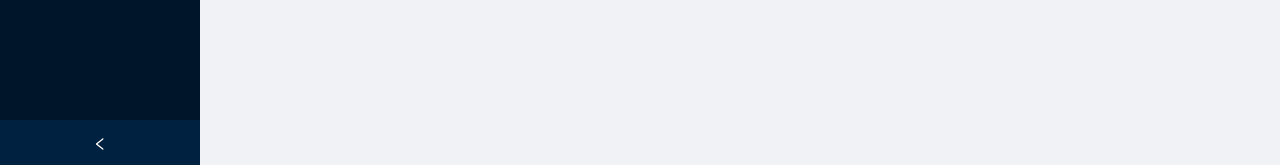
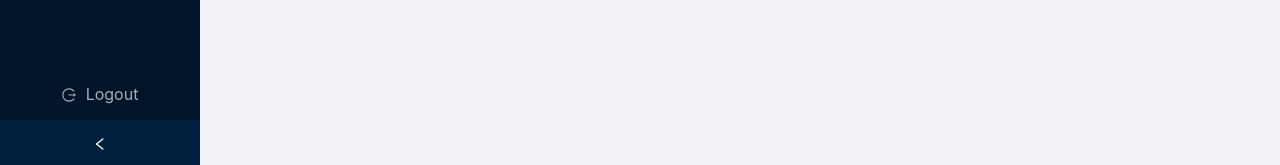
Before and after one commit to RasenganORG/Landmarks-FrontEnd, a React (Create React App) app: page / in a window 1280 px wide. Shown: the part 632-797 px from the top of the page. Built offline with nearby package versions, Linux system fonts and the light colour scheme; sample sign-in values are in the browser's storage.

Commit message:
feat: add ModalUI component and Logout modal

```diff
--- /dev/null
+++ b/src/components/Authenticate/Logout.js
@@ -0,0 +1,44 @@
+import { useDispatch } from 'react-redux';
+import { modalActions } from '../LayoutPage/modalSlice';
+import { logout, authActions } from './authSlice';
+
+import { Button, Form } from 'antd';
+import { useNavigate } from 'react-router-dom';
+
+export default function Logout() {
+  const navigate = useNavigate();
+  const dispatch = useDispatch();
+
+  const closeModalHandler = () => {
+    dispatch(modalActions.closeModal());
+  };
+
+  const onLogout = () => {
+    dispatch(logout());
+    dispatch(authActions.reset());
+    dispatch(modalActions.closeModal());
+    navigate('/');
+  };
+
+  return (
+    <Form name='logout' onFinish={onLogout}>
+      <Form.Item
+        style={{
+          textAlign: 'center',
+          margin: 0,
+        }}
+      >
+        <Button
+          style={{ marginRight: '10px' }}
+          type='primary'
+          htmlType='submit'
+        >
+          Yes
+        </Button>
+        <Button type='secondary' htmlType='button' onClick={closeModalHandler}>
+          No
+        </Button>
+      </Form.Item>
+    </Form>
+  );
+}
--- a/src/components/Authenticate/authService.js
+++ b/src/components/Authenticate/authService.js
@@ -11,7 +11,6 @@ const register = async (userData) => {
     },
   });
 
-  console.log('register response.data', response.data);
   if (response.data) {
     localStorage.setItem('user', JSON.stringify(response.data));
   }
@@ -23,8 +22,6 @@ const login = async (userData) => {
   const response = await axios.get(
     `${API_USER_URL}${userData.email}/?pwd=${userData.password}`
   );
-
-  console.log('login response.data', response.data);
 
   if (response.data) {
     localStorage.setItem('user', JSON.stringify(response.data));
--- a/src/components/LayoutPage/LayoutPage.js
+++ b/src/components/LayoutPage/LayoutPage.js
@@ -1,8 +1,12 @@
-import { PlusSquareOutlined } from '@ant-design/icons';
+import { PlusSquareOutlined, LogoutOutlined } from '@ant-design/icons';
 import { Layout, Menu } from 'antd';
 import { useEffect, useState } from 'react';
+import { useDispatch } from 'react-redux';
 import { Outlet, useNavigate, useLocation } from 'react-router-dom';
+
+import ModalUI from './ModalUI';
 import classes from './LayoutPage.module.css';
+import { modalActions } from './modalSlice';
 
 const { Header, Content, Sider } = Layout;
 
@@ -20,11 +24,14 @@ const menuItems = [
   getItem('Create Room', 'createRoom', <PlusSquareOutlined />, '/rooms/new'),
 ];
 
+const logoutItem = [getItem('Logout', '9', <LogoutOutlined />)];
+
 const LayoutPage = () => {
   const [current, setCurrent] = useState('');
   const [collapsed, setCollapsed] = useState(false);
   const navigate = useNavigate();
   const location = useLocation();
+  const dispatch = useDispatch();
 
   const currentPath = location.pathname;
 
@@ -42,7 +49,14 @@ const LayoutPage = () => {
     }
   };
 
+  const onLogout = (e) => {
+    dispatch(modalActions.openModal('Logout'));
+    setCurrent('');
+    // Log out the user
+  };
+
   return (
+    <>
       <Layout
         style={{
           minHeight: '100vh',
@@ -61,6 +75,19 @@ const LayoutPage = () => {
             items={menuItems}
             onClick={onClickRooms}
           />
+
+          <div className={classes.logout}>
+            <Menu
+              theme='dark'
+              selectedKeys={['']}
+              onClick={onLogout}
+              mode='vertical'
+              items={logoutItem}
+              style={{
+                fontSize: '16px',
+              }}
+            />
+          </div>
         </Sider>
         <Layout className='site-layout'>
           <Header
@@ -86,6 +113,8 @@ const LayoutPage = () => {
           </Content>
         </Layout>
       </Layout>
+      <ModalUI></ModalUI>
+    </>
   );
 };
 
--- a/src/components/LayoutPage/LayoutPage.module.css
+++ b/src/components/LayoutPage/LayoutPage.module.css
@@ -4,3 +4,11 @@
     justify-content: center;
     align-items: center;
 }
+
+.logout {
+    position: absolute;
+    bottom: 50px;
+    display: flex;
+    justify-content: center;
+    width: 100%;
+}
--- /dev/null
+++ b/src/components/LayoutPage/ModalUI.js
@@ -0,0 +1,41 @@
+import { useDispatch, useSelector } from 'react-redux';
+import { modalActions } from './modalSlice';
+
+import { Modal } from 'antd';
+import Logout from '../Authenticate/Logout';
+
+export default function ModalUI() {
+  const dispatch = useDispatch();
+  const visible = useSelector((state) => state.modal.visible);
+  const whichModal = useSelector((state) => state.modal.whichModal);
+
+  const closeModalHandler = () => {
+    dispatch(modalActions.closeModal());
+  };
+
+  let whichForm, title;
+
+  if (whichModal === 'Logout') {
+    whichForm = <Logout />;
+    title = 'Are you sure you want to log out ?';
+  }
+
+  return (
+    <Modal
+      title={title}
+      centered
+      visible={visible}
+      onCancel={closeModalHandler}
+      destroyOnClose={true}
+      footer={null}
+      width={600}
+      bodyStyle={{
+        display: 'flex',
+        alignItems: 'center',
+        justifyContent: 'center',
+      }}
+    >
+      {whichForm}
+    </Modal>
+  );
+}
--- /dev/null
+++ b/src/components/LayoutPage/modalSlice.js
@@ -0,0 +1,22 @@
+import { createSlice } from '@reduxjs/toolkit';
+
+const modalSlice = createSlice({
+  name: 'modal',
+  initialState: {
+    visible: false,
+    whichModal: '',
+  },
+  reducers: {
+    openModal(state, action) {
+      state.visible = true;
+      state.whichModal = action.payload;
+    },
+    closeModal(state) {
+      state.visible = false;
+      state.whichModal = '';
+    },
+  },
+});
+
+export const modalActions = modalSlice.actions;
+export default modalSlice.reducer;
--- a/src/store.js
+++ b/src/store.js
@@ -1,9 +1,11 @@
 import { configureStore } from '@reduxjs/toolkit';
 import authSlice from './components/Authenticate/authSlice';
+import modalSlice from './components/LayoutPage/modalSlice';
 
 const store = configureStore({
   reducer: {
     auth: authSlice,
+    modal: modalSlice,
   },
 });
 
```
Lines whose indentation alone changed are shown as unchanged.
